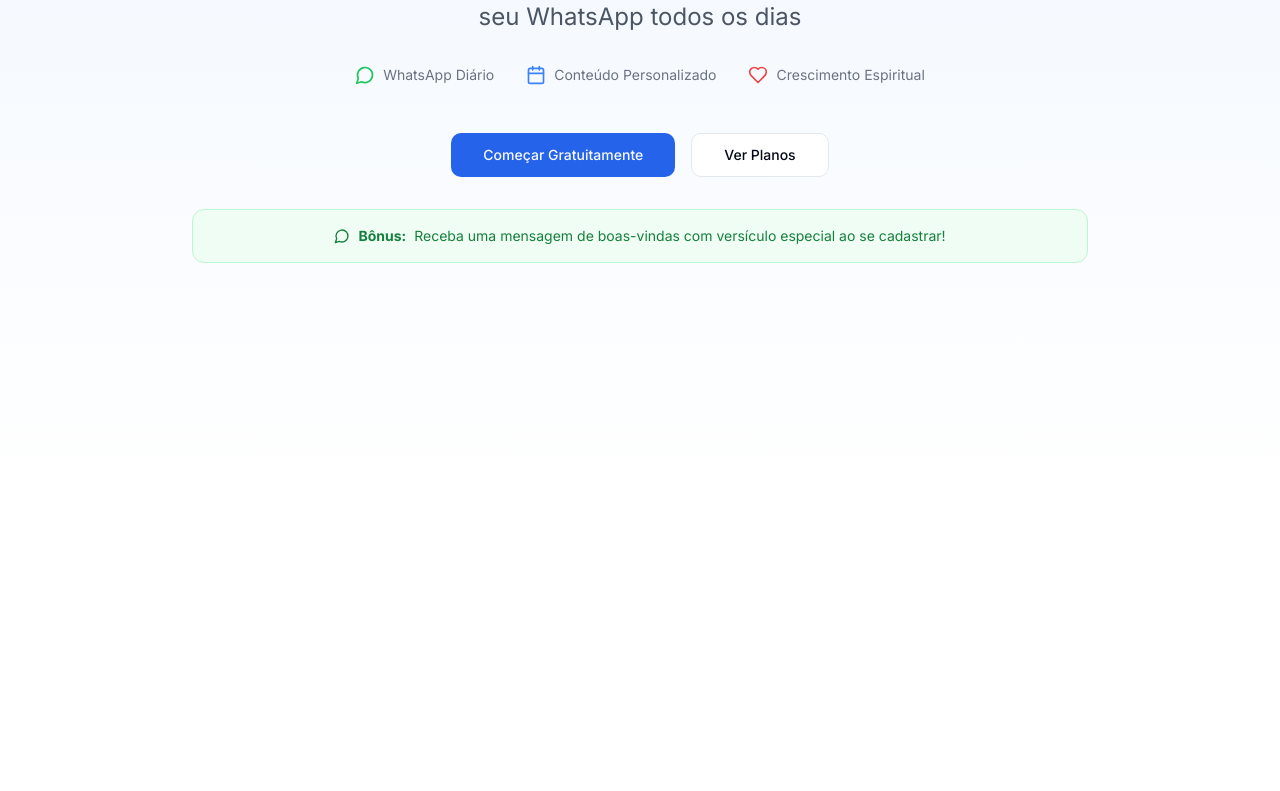
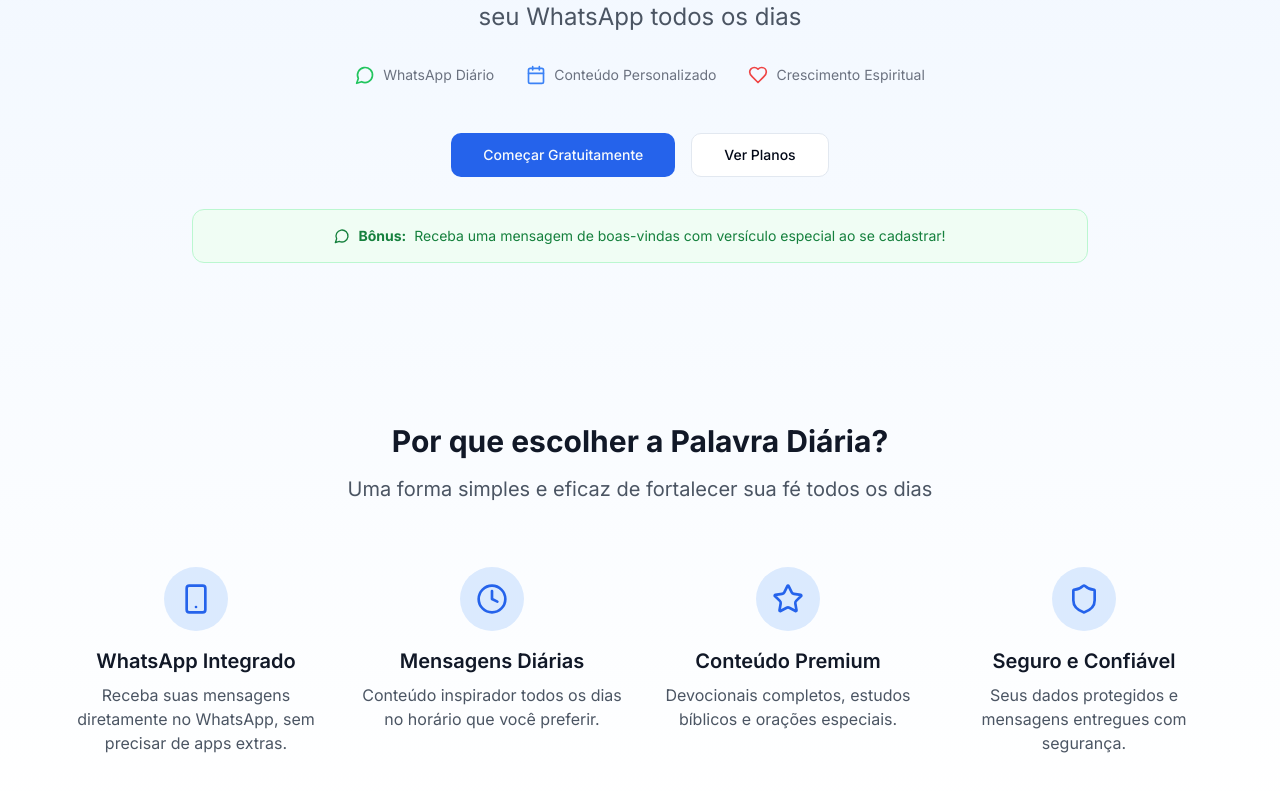
Before and after one commit to higordevv/Conversa-com-Deus, a Next.js app: page / in a window 1280 px wide. Shown: the part 307-1098 px from the top of the page. Before the commit the page ends 800 px from the top, so only its background shows below. Built offline with nearby package versions, Linux system fonts and the light colour scheme.

Commit message:
feat: Features Section

```diff
--- a/src/app/page.tsx
+++ b/src/app/page.tsx
@@ -1,9 +1,10 @@
-import { MainSection } from "@components/index";
+import { MainSection,FeaturesSection } from "@components/index";
 
 export default function Home() {
   return (
     <main className="min-h-screen bg-gradient-to-b from-blue-50 to-white">
      <MainSection />
+     <FeaturesSection />
     </main>
   )
 }
--- /dev/null
+++ b/src/components/Features.tsx
@@ -0,0 +1,49 @@
+import { Shield, Smartphone, Clock, Star } from "lucide-react"
+
+const features = [
+  {
+    icon: Smartphone,
+    title: "WhatsApp Integrado",
+    description: "Receba suas mensagens diretamente no WhatsApp, sem precisar de apps extras.",
+  },
+  {
+    icon: Clock,
+    title: "Mensagens Diárias",
+    description: "Conteúdo inspirador todos os dias no horário que você preferir.",
+  },
+  {
+    icon: Star,
+    title: "Conteúdo Premium",
+    description: "Devocionais completos, estudos bíblicos e orações especiais.",
+  },
+  {
+    icon: Shield,
+    title: "Seguro e Confiável",
+    description: "Seus dados protegidos e mensagens entregues com segurança.",
+  },
+]
+
+export default function Features() {
+  return (
+    <section className="py-20 px-4">
+      <div className="mx-auto max-w-6xl">
+        <div className="text-center mb-16">
+          <h2 className="text-3xl font-bold text-gray-900 mb-4">Por que escolher a Palavra Diária?</h2>
+          <p className="text-xl text-gray-600">Uma forma simples e eficaz de fortalecer sua fé todos os dias</p>
+        </div>
+
+        <div className="grid grid-cols-1 md:grid-cols-2 lg:grid-cols-4 gap-8">
+          {features.map((feature, index) => (
+            <div key={index} className="text-center">
+              <div className="mx-auto mb-4 flex h-16 w-16 items-center justify-center rounded-full bg-blue-100">
+                <feature.icon className="h-8 w-8 text-blue-600" />
+              </div>
+              <h3 className="mb-2 text-xl font-semibold text-gray-900">{feature.title}</h3>
+              <p className="text-gray-600">{feature.description}</p>
+            </div>
+          ))}
+        </div>
+      </div>
+    </section>
+  )
+}
--- a/src/components/index.ts
+++ b/src/components/index.ts
@@ -1,3 +1,4 @@
 import MainSection from "./Main";
+import FeaturesSection from "./Features"
 
-export { MainSection };
+export { MainSection, FeaturesSection };
```
